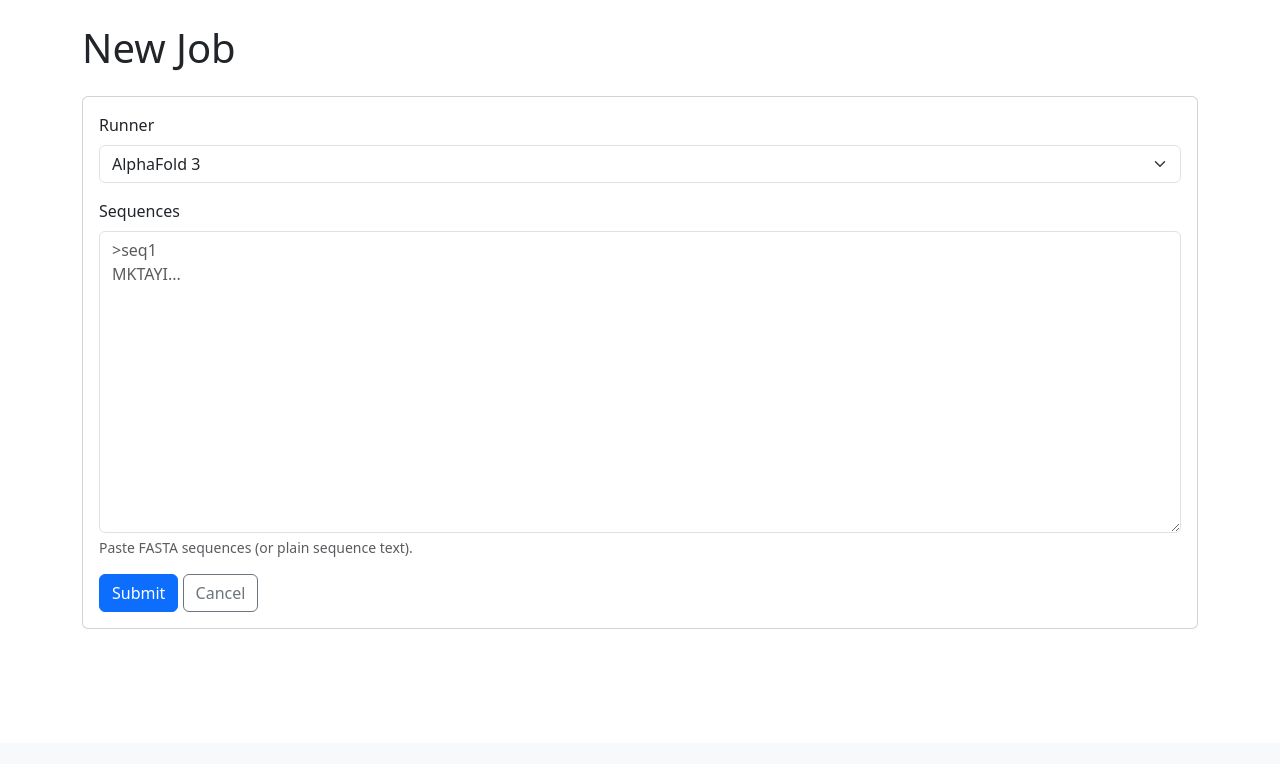
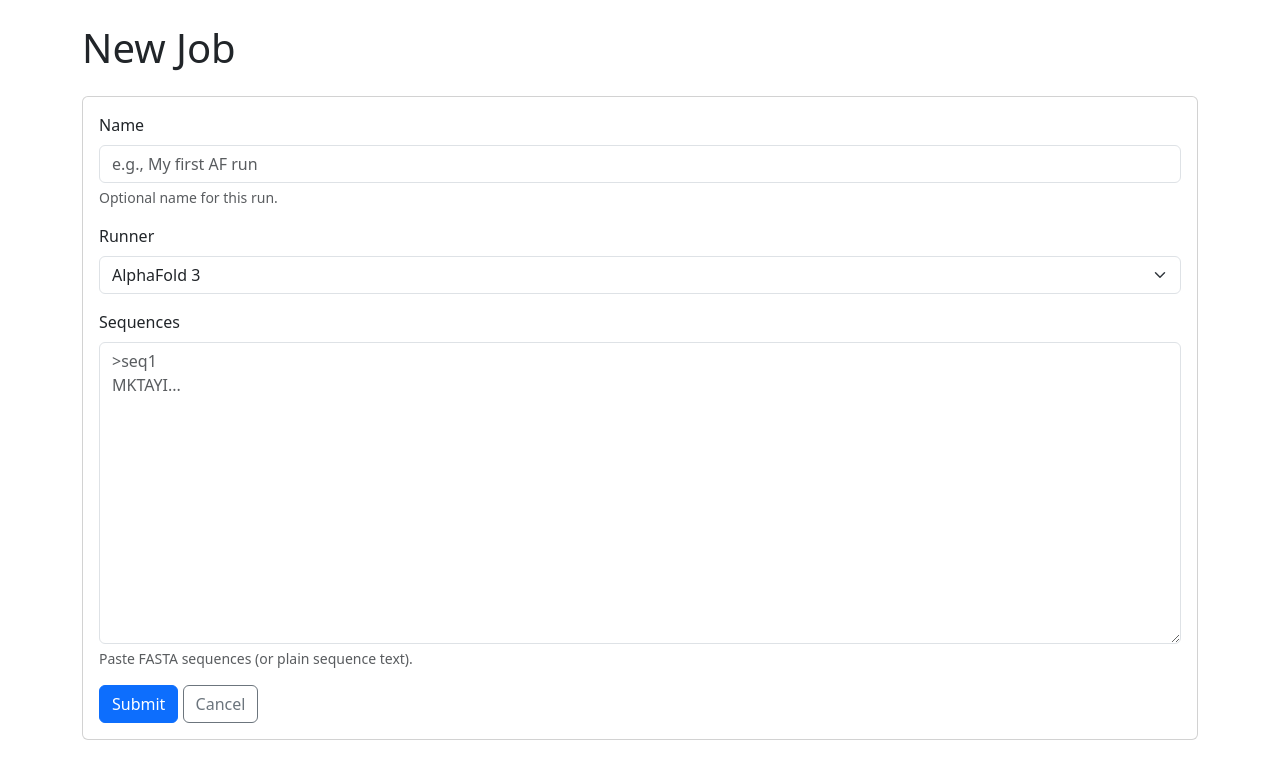
Before and after one commit to brineylab/fold-webapp, a Django app: page /jobs/new/ in a window 1280 px wide. Shown: the part 57-821 px from the top of the page. Before the commit the page ends 686 px from the top, so only its background shows below. Run offline with Django 5.2, Linux system fonts and the light colour scheme; the visitor is signed in with stand-in values (Sample User, id 1).

Commit message:
Add optional name field to Job model and forms
Introduces an optional 'name' field to the Job model, updates the form and submission view to handle the new field, and displays the job name in the job list and submission templates. Includes a migration to add the field to the database.

```diff
--- a/jobs/forms.py
+++ b/jobs/forms.py
@@ -6,6 +6,16 @@ from runners import all_runners
 
 
 class JobForm(forms.Form):
+    name = forms.CharField(
+        required=False,
+        widget=forms.TextInput(
+            attrs={
+                "class": "form-control",
+                "placeholder": "e.g., My first AF run",
+            }
+        ),
+        help_text="Optional name for this run.",
+    )
     runner = forms.ChoiceField(
         choices=[],
         widget=forms.Select(attrs={"class": "form-select"}),
--- a/jobs/models.py
+++ b/jobs/models.py
@@ -16,6 +16,7 @@ class Job(models.Model):
 
     id = models.UUIDField(primary_key=True, default=uuid.uuid4, editable=False)
     owner = models.ForeignKey(settings.AUTH_USER_MODEL, on_delete=models.CASCADE)
+    name = models.CharField(max_length=100, blank=True, default="")
     runner = models.CharField(max_length=50)
     status = models.CharField(max_length=20, choices=Status.choices, default=Status.PENDING)
 
--- a/jobs/services.py
+++ b/jobs/services.py
@@ -11,8 +11,9 @@ import slurm
 MAX_SEQUENCE_CHARS = 200_000  # coarse protection; refine later
 
 
-def create_and_submit_job(*, owner, runner_key: str, sequences: str, params: dict) -> Job:
+def create_and_submit_job(*, owner, name: str = "", runner_key: str, sequences: str, params: dict) -> Job:
     """Create a Job, create its workdir, write inputs, submit to SLURM."""
+    name = (name or "").strip()
     sequences = (sequences or "").strip()
     if not sequences:
         raise ValidationError("Sequences are required.")
@@ -26,6 +27,7 @@ def create_and_submit_job(*, owner, runner_key: str, sequences: str, params: dic
 
     job = Job.objects.create(
         owner=owner,
+        name=name,
         runner=runner_key,
         status=Job.Status.PENDING,
         sequences=sequences,
--- a/jobs/templates/jobs/list.html
+++ b/jobs/templates/jobs/list.html
@@ -11,11 +11,11 @@
           <table class="table table-hover mb-0">
             <thead>
               <tr>
+                <th>Name</th>
                 <th>Created</th>
                 <th>Runner</th>
                 <th>Status</th>
                 <th>Owner</th>
-                <th>SLURM ID</th>
                 <th></th>
                 <th></th>
               </tr>
@@ -23,11 +23,11 @@
             <tbody>
               {% for job in jobs %}
                 <tr>
+                  <td>{{ job.name|default:"-" }}</td>
                   <td class="text-muted">{{ job.created_at|date:"Y-m-d H:i" }}</td>
                   <td>{{ job.runner }}</td>
                   <td><span class="fw-semibold status-{{ job.status }}">{{ job.status }}</span></td>
                   <td class="text-muted">{{ job.owner.username }}</td>
-                  <td class="text-muted">{{ job.slurm_job_id|default:"-" }}</td>
                   <td><a class="btn btn-outline-secondary btn-sm" href="{% url 'job_detail' job_id=job.id %}">View</a></td>
                   <td>
                     {% if job.status == "RUNNING" %}
--- a/jobs/templates/jobs/submit.html
+++ b/jobs/templates/jobs/submit.html
@@ -9,6 +9,13 @@
       <form method="post">
         {% csrf_token %}
         {{ form.non_field_errors }}
+
+        <div class="mb-3">
+          <label for="{{ form.name.id_for_label }}" class="form-label">Name</label>
+          {{ form.name }}
+          <div class="form-text">{{ form.name.help_text }}</div>
+          {{ form.name.errors }}
+        </div>
 
         <div class="mb-3">
           <label for="{{ form.runner.id_for_label }}" class="form-label">Runner</label>
--- a/jobs/views.py
+++ b/jobs/views.py
@@ -15,7 +15,9 @@ from jobs.services import create_and_submit_job
 
 
 def _job_queryset_for(user):
-    return Job.objects.filter(owner=user, hidden_from_owner=False).select_related("owner")
+    return Job.objects.filter(owner=user, hidden_from_owner=False).select_related(
+        "owner"
+    )
 
 
 @login_required
@@ -32,6 +34,7 @@ def job_submit(request):
             try:
                 job = create_and_submit_job(
                     owner=request.user,
+                    name=form.cleaned_data.get("name", ""),
                     runner_key=form.cleaned_data["runner"],
                     sequences=form.cleaned_data["sequences"],
                     params={},
```
Also changed, not shown: jobs/migrations/0003_job_name.py (added).
